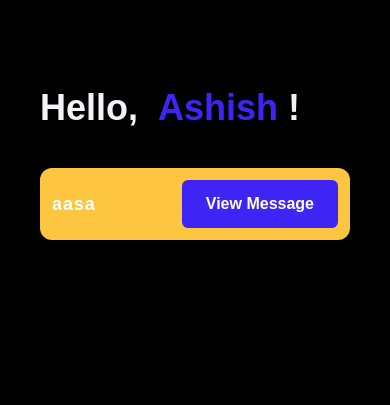
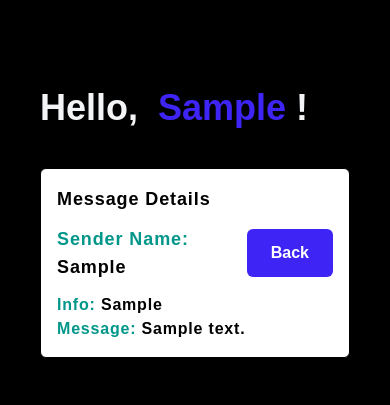
Before and after one commit to AshishDeveloperr/debugNinjas, a PHP site: the page made by view_message_details.php in a window 390 px wide. Shown: the top 405 px of the page. Run offline with PHP 8.4, Linux system fonts and the light colour scheme; the visitor is signed in with stand-in values (Sample User, id 1); tables that the repository leaves empty or names only in its code hold one stand-in row (values such as "Sample post"); some libraries are stand-ins or nearby versions; some web fonts are replaced.

Commit message:
responsive

```diff
--- a/login.php
+++ b/login.php
@@ -25,7 +25,7 @@ if ($_SERVER["REQUEST_METHOD"] == "POST") {
       if (password_verify($_POST['password'], $user['password'])) {
           session_start();
           $_SESSION['user_id'] = $user['sno'];
-          $_SESSION['username'] = $user['username'];
+          $_SESSION['username'] = $user['username1'];
           $_SESSION['email'] = $user['email'];
           $successAlert = str_replace('id="success_msg"></div>', 'id="success_msg">Login successfully!</div>', $successAlert);
           echo $successAlert;
--- a/src/css/output.css
+++ b/src/css/output.css
@@ -18,6 +18,7 @@
     --color-green-400: oklch(79.2% 0.209 151.711);
     --color-green-500: oklch(72.3% 0.219 149.579);
     --color-green-600: oklch(62.7% 0.194 149.214);
+    --color-teal-600: oklch(60% 0.118 184.704);
     --color-blue-500: oklch(62.3% 0.214 259.815);
     --color-blue-600: oklch(54.6% 0.245 262.881);
     --color-blue-700: oklch(48.8% 0.243 264.376);
@@ -30,6 +31,7 @@
     --color-gray-500: oklch(55.1% 0.027 264.364);
     --color-gray-600: oklch(44.6% 0.03 256.802);
     --color-gray-700: oklch(37.3% 0.034 259.733);
+    --color-gray-800: oklch(27.8% 0.033 256.848);
     --color-gray-900: oklch(21% 0.034 264.665);
     --color-black: #000;
     --color-white: #fff;
@@ -801,6 +803,9 @@
   .text-black {
     color: var(--color-black);
   }
+  .text-blue-600 {
+    color: var(--color-blue-600);
+  }
   .text-gray-100 {
     color: var(--color-gray-100);
   }
@@ -816,14 +821,23 @@
   .text-gray-500 {
     color: var(--color-gray-500);
   }
+  .text-gray-600 {
+    color: var(--color-gray-600);
+  }
   .text-gray-700 {
     color: var(--color-gray-700);
+  }
+  .text-gray-800 {
+    color: var(--color-gray-800);
   }
   .text-green-500 {
     color: var(--color-green-500);
   }
   .text-red-500 {
     color: var(--color-red-500);
+  }
+  .text-teal-600 {
+    color: var(--color-teal-600);
   }
   .text-white {
     color: var(--color-white);
@@ -1125,6 +1139,11 @@
       grid-template-columns: repeat(2, minmax(0, 1fr));
     }
   }
+  .md\:grid-cols-3 {
+    @media (width >= 48rem) {
+      grid-template-columns: repeat(3, minmax(0, 1fr));
+    }
+  }
   .md\:text-5xl {
     @media (width >= 48rem) {
       font-size: var(--text-5xl);
--- a/view_message_details.php
+++ b/view_message_details.php
@@ -5,45 +5,31 @@ include 'src/config/db_connect.php';
 include 'src/alert/alert_success.php';
 include 'src/alert/alert_danger.php';
 
-$receiver = $_GET['rec'] ?? '';
+$user = $_GET['user'] ?? '';
+$id = $_GET['id'] ?? '';
 
-if ($_SERVER['REQUEST_METHOD'] === 'POST') {
-    if (!isset($_SESSION['username'])) {
-        die(json_encode(['status' => 'error', 'message' => 'Not authenticated']));
+$sender = '';
+$receiver = '';
+$message = '';
+$itemType = '';
+
+    $stmt = $conn->prepare("SELECT * FROM messages WHERE id = ? AND receiver = ?");
+    $stmt->bind_param("is", $id, $user);
+    $stmt->execute();
+    $result = $stmt->get_result();
+
+    if ($result->num_rows > 0) {
+        // Fetch the data
+        $row = $result->fetch_assoc();
+        $sender = $row['sender'];
+        $receiver = $row['receiver'];
+        $message = $row['message'];
+        $itemType = $row['item_type'];
+
+    } else {
+        echo '<div class="alert alert-danger text-white" id="toast-alert">No message found.</div>';
     }
-
-    // Sanitize inputs
-    $sender = $_SESSION['username'];
-    $receiver = filter_var($_POST['receiver_username'], FILTER_SANITIZE_STRING);
-    $message = htmlspecialchars($_POST['message']);
-    $itemId = filter_var($_POST['item_id'], FILTER_SANITIZE_NUMBER_INT);
-    $itemType = strtolower(filter_var($_POST['item_type'], FILTER_SANITIZE_STRING));
-
-    // Validate item type
-    if (!in_array($itemType, ['lost', 'found'])) {
-        die(json_encode(['status' => 'error', 'message' => 'Invalid item type']));
-    }
-
-    // Validate receiver exists
-    $stmt = $conn->prepare("SELECT username FROM users WHERE username = ?");
-    $stmt->bind_param("s", $receiver);
-    $stmt->execute();
-    if (!$stmt->get_result()->num_rows) {
-        die(json_encode(['status' => 'error', 'message' => 'Receiver not found']));
-    }
-
-    // Insert message using new structure
-    $stmt = $conn->prepare("INSERT INTO messages
-        (sender, receiver, message, item_id, item_type)
-        VALUES (?, ?, ?, ?, ?)");
-    $stmt->bind_param("sssis", $sender, $receiver, $message, $itemId, $itemType);
-
-    if ($stmt->execute()) {
-        echo json_encode(['status' => 'success', 'message' => 'Message sent!']);
-    } else {
-        echo json_encode(['status' => 'error', 'message' => 'Failed to send message']);
-    }
-}
+    $stmt->close();
 
 ?>
 <!DOCTYPE html>
@@ -64,13 +50,18 @@ if ($_SERVER['REQUEST_METHOD'] === 'POST') {
    <section>
         <div class="container mx-auto px-10 py-12">
             <div class="py-10">
-                <h2 class="text-4xl font-black text-gray-100">Hello, &nbsp;<span class="text-[#3E25F6] hover:underline">Ashish</span> !</h2>
+                <h2 class="text-4xl font-black text-gray-100">Hello, &nbsp;<span class="text-[#3E25F6] hover:underline"><?php echo ucfirst($user);?></span> !</h2>
             </div>
             <div class="max-w-3xl mx-auto">
 
-                <div class="bg-[#FDC540] rounded-xl p-3 transition-all duration-500 ease-out cursor-pointer card flex justify-between items-center">
-                    <h2 class="text-lg font-semibold text-white tracking-wider">aasa</h2>
-                    <a href="view_message_detail.php?" class="text-base font-semibold text-white bg-[#3E25F6] px-6 py-3 rounded-md">View Message</a>
+                <div class="bg-white border rounded-md p-4">
+                    <h2 class="text-lg font-semibold text-black tracking-wider">Message Details</h2>
+                    <div class="flex justify-between items-center my-3">
+                        <h2 class="text-lg font-semibold text-black tracking-wider"><span class="font-bold text-teal-600 ">Sender Name: </span><?php echo ucfirst($sender)?></h2>
+                        <a href="view_message.php?user=<?php echo $user?>" class="text-base font-semibold text-white bg-[#3E25F6] px-6 py-3 rounded-md">Back</a>
+                    </div>
+                    <p class="text-base font-semibold text-black tracking-wider"><span class="font-bold text-teal-600">Info: </span><?php echo ucfirst($itemType)?></p>
+                    <p class="text-base font-semibold text-black tracking-wider"><span class="font-bold text-teal-600">Message: </span><?php echo ucfirst($message)?></p>
                 </div>
             </div>
         </div>
```
Also changed, not shown: account.php (+9 -4 lines), view_message.php (+11 -4 lines).
